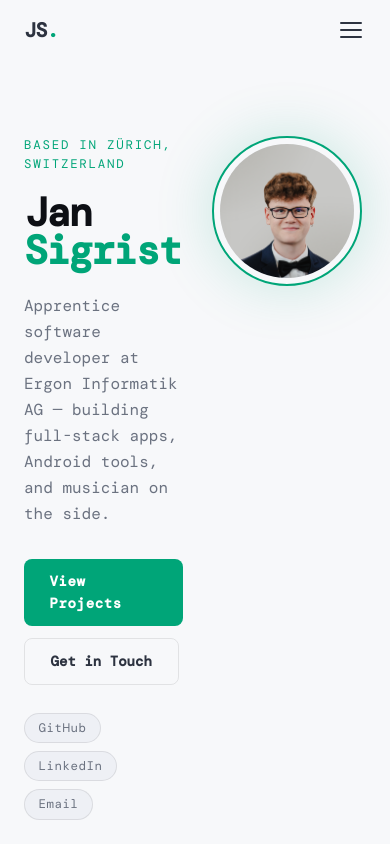
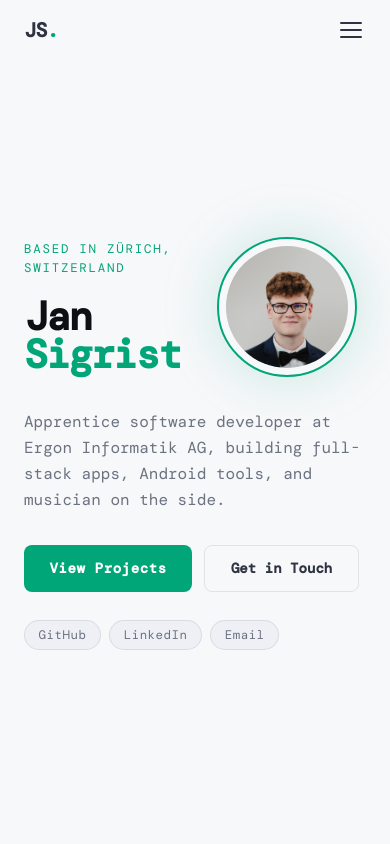
Before and after one commit to jansigi/jansigrist, a Next.js app: page / in a window 390 px wide. Shown: the top 844 px of the page. Built offline with nearby package versions, Linux system fonts and the light colour scheme; a web font is replaced by a local one.

Commit message:
Add home icon and update navigation links with icons; enhance mobile menu layout

```diff
--- a/src/app/globals.css
+++ b/src/app/globals.css
@@ -20,7 +20,7 @@
   color-scheme: dark;
 }
 
-/* Light mode — follows OS preference */
+/* Light mode: follows OS preference */
 @media (prefers-color-scheme: light) {
   :root {
     --color-bg: #f7f8fa;
--- a/src/app/icon.tsx
+++ /dev/null
@@ -1,31 +0,0 @@
-import { ImageResponse } from "next/og";
-
-export const dynamic = "force-static";
-export const size = { width: 64, height: 64 };
-export const contentType = "image/png";
-
-export default function Icon() {
-  return new ImageResponse(
-    (
-      <div
-        style={{
-          width: "100%",
-          height: "100%",
-          display: "flex",
-          alignItems: "center",
-          justifyContent: "center",
-          background: "#0d0f14",
-          color: "#ffffff",
-          fontFamily:
-            "ui-monospace, SFMono-Regular, Menlo, Monaco, Consolas, monospace",
-          fontWeight: 700,
-          fontSize: 36,
-          letterSpacing: "-2px",
-        }}
-      >
-        JS<span style={{ color: "#4fffb0" }}>.</span>
-      </div>
-    ),
-    size
-  );
-}
--- a/src/app/icons.tsx
+++ b/src/app/icons.tsx
@@ -171,7 +171,7 @@ export function IconDownload(props: IconProps) {
   );
 }
 
-/* Brand logos — solid fill, official paths. */
+/* Brand logos: solid fill, official paths. */
 
 export function IconGitHub(props: IconProps) {
   return (
--- a/src/app/it/chainreaction/page.tsx
+++ b/src/app/it/chainreaction/page.tsx
@@ -1,7 +1,7 @@
 import type { Metadata } from "next";
 
 export const metadata: Metadata = {
-  title: "Download Chain Reaction — Jan Sigrist",
+  title: "Download Chain Reaction | Jan Sigrist",
   description: "Download the Chain Reaction JAR.",
 };
 
--- a/src/app/it/page.tsx
+++ b/src/app/it/page.tsx
@@ -57,7 +57,7 @@ const PROJECTS: {
     ],
   },
   {
-    name: "TagAlarm — NFC Alarm Clock",
+    name: "TagAlarm: NFC Alarm Clock",
     desc: "Alarm clock that only dismisses with a pre-registered NFC tag. Uses Alarm Manager and platform APIs for reliable scheduling.",
     tags: ["Android", "NFC", "Kotlin"],
     links: [
@@ -91,7 +91,7 @@ const PROJECTS: {
   },
   {
     name: "Gym Tracker",
-    desc: "Desktop app for tracking workouts (sets, exercises, weights) built with Kotlin Compose Multiplatform. ICT Regional 2025 — 1st place.",
+    desc: "Desktop app for tracking workouts (sets, exercises, weights) built with Kotlin Compose Multiplatform. ICT Regional 2025: 1st place.",
     tags: ["Kotlin", "Compose", "Desktop"],
     links: [{ label: "Repository", href: "https://github.com/jansigi/rm-2025" }],
     highlight: true,
@@ -162,7 +162,7 @@ export default function ITPage() {
                   <span
                     className="absolute right-5 top-5 inline-flex h-9 w-9 items-center justify-center rounded-full bg-[var(--color-accent-dim)] text-[var(--color-accent)]"
                     aria-label="Award winner"
-                    title="ICT Regional 2025 — 1st place"
+                    title="ICT Regional 2025: 1st place"
                   >
                     <IconTrophy className="h-5 w-5" />
                   </span>
--- a/src/app/layout.tsx
+++ b/src/app/layout.tsx
@@ -5,7 +5,7 @@ import SiteFooter from "./SiteFooter";
 
 export const metadata: Metadata = {
   title: "Jan Sigrist",
-  description: "Personal website — IT projects and music.",
+  description: "Personal website. IT projects and music.",
 };
 
 export default function RootLayout({
--- a/src/app/music/page.tsx
+++ b/src/app/music/page.tsx
@@ -29,7 +29,7 @@ export default function MusicPage() {
             Music
           </h1>
           <p className="text-base leading-relaxed text-[var(--color-muted)]">
-            Guitar, piano, bass, drums — on YouTube &amp; Spotify.
+            Guitar, piano, bass, drums, on YouTube &amp; Spotify.
           </p>
         </div>
 
--- a/src/app/page.tsx
+++ b/src/app/page.tsx
@@ -42,7 +42,7 @@ const QUICK_CARDS: { icon: Icon; label: string; desc: string; href: string }[] =
   {
     icon: IconMusic,
     label: "Music",
-    desc: "Guitar, piano, bass, drums — YouTube & Spotify.",
+    desc: "Guitar, piano, bass, drums. YouTube & Spotify.",
     href: "/music",
   },
   {
@@ -188,15 +188,15 @@ export default function Home() {
     <div>
       {/* HERO */}
       <section className="relative flex min-h-[88vh] items-center overflow-hidden px-6 py-16 sm:px-10">
-        <div className="mx-auto grid w-full max-w-[1100px] grid-cols-2 items-start gap-6 sm:gap-10 md:items-center md:gap-12">
-          <div className="fade-in-up">
+        <div className="mx-auto grid w-full max-w-[1100px] grid-cols-2 items-center gap-x-6 gap-y-8 md:gap-x-12 md:gap-y-4">
+          <div className="fade-in-up col-start-1 row-start-1">
             <p className="mb-5 text-[0.78rem] uppercase tracking-[0.14em] text-[var(--color-accent)]">
               Based in Zürich, Switzerland
             </p>
             <h1
-              className="mb-6 text-[var(--color-fg-strong)]"
+              className="text-[var(--color-fg-strong)]"
               style={{
-                fontSize: "clamp(2.5rem, 7vw, 6rem)",
+                fontSize: "clamp(2.5rem, 8vw, 6rem)",
                 fontWeight: 700,
                 lineHeight: 0.95,
                 letterSpacing: "-0.04em",
@@ -206,8 +206,11 @@ export default function Home() {
               <br />
               <span className="text-[var(--color-accent)]">Sigrist</span>
             </h1>
+          </div>
+
+          <div className="fade-in-up col-span-2 row-start-2 md:col-span-1 md:col-start-1 md:row-start-2">
             <p className="mb-8 max-w-md text-base leading-relaxed text-[var(--color-muted)]">
-              Apprentice software developer at Ergon Informatik AG — building
+              Apprentice software developer at Ergon Informatik AG, building
               full-stack apps, Android tools, and musician on the side.
             </p>
             <div className="mb-7 flex flex-wrap gap-3">
@@ -242,13 +245,13 @@ export default function Home() {
           </div>
 
           <div
-            className="fade-in relative flex items-center justify-center md:min-h-[340px]"
+            className="fade-in relative col-start-2 row-start-1 flex items-center justify-center md:row-span-2 md:min-h-[340px]"
           >
             <div
-              className="flex h-[150px] w-[150px] items-center justify-center rounded-full border-2 border-[var(--color-accent)] sm:h-[200px] sm:w-[200px] md:h-60 md:w-60"
+              className="flex h-[140px] w-[140px] flex-shrink-0 items-center justify-center rounded-full border-2 border-[var(--color-accent)] sm:h-[200px] sm:w-[200px] md:h-60 md:w-60"
               style={{ boxShadow: "0 0 60px var(--color-accent-glow)" }}
             >
-              <div className="relative h-[134px] w-[134px] overflow-hidden rounded-full bg-[var(--color-surface-alt)] sm:h-[180px] sm:w-[180px] md:h-[216px] md:w-[216px]">
+              <div className="relative h-[122px] w-[122px] flex-shrink-0 overflow-hidden rounded-full bg-[var(--color-surface-alt)] sm:h-[180px] sm:w-[180px] md:h-[216px] md:w-[216px]">
                 <Image
                   src={photoPortrait}
                   alt="Portrait of Jan Sigrist"
@@ -526,7 +529,7 @@ export default function Home() {
           </div>
 
           <p className="mt-6 text-center text-sm text-[var(--color-muted)]">
-            Based in Zürich — open to questions, collabs, and new connections.
+            Based in Zürich. Open to questions, collabs, and new connections.
           </p>
         </div>
       </section>
```
